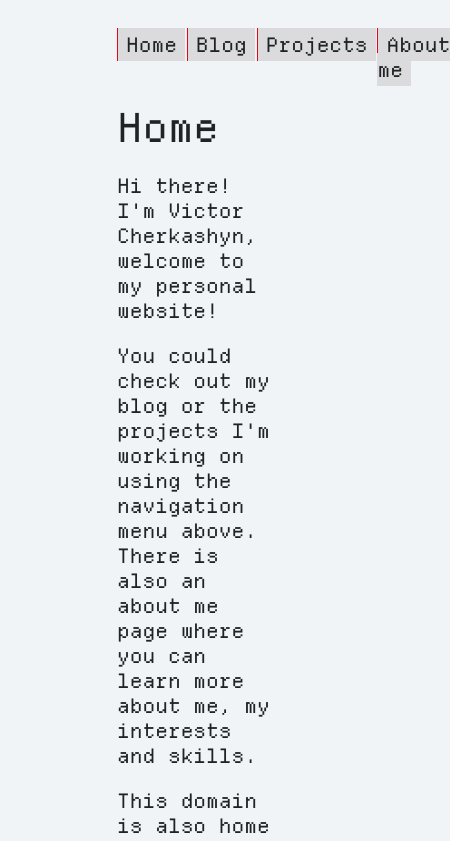
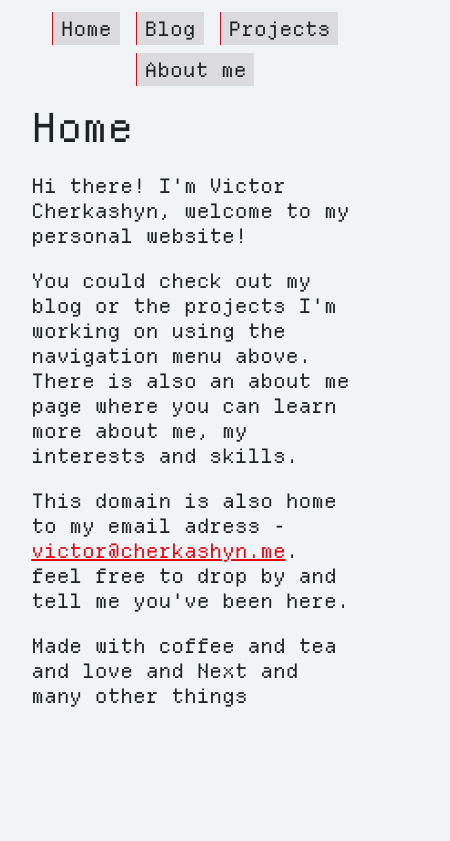
Before and after one commit to verbey/personal-website, a Next.js app: page / in a window 390 px wide. Shown: the top 841 px of the page, 450 px wide, since content can reach past the window. Built offline with nearby package versions, Linux system fonts and the light colour scheme.

Commit message:
Add basic responsiveness

```diff
--- a/src/app/blog/page.module.css
+++ b/src/app/blog/page.module.css
@@ -20,10 +20,12 @@
 .tags {
 	color: var(--accent);
 	display: flex;
+	flex-wrap: wrap;
 	gap: 1svw;
 }
 
 .metadataContainer {
 	display: flex;
-	gap: 1rem;
+	flex-wrap: wrap;
+	gap: 1svw;
 }
--- a/src/app/layout.module.css
+++ b/src/app/layout.module.css
@@ -31,8 +31,10 @@ body {
 
 .navbarElementsContainer {
 	display: flex;
-	gap: 0.5svw;
+	gap: max(16px, 1svw);
 	list-style: none;
+	flex-wrap: wrap;
+	justify-content: center;
 }
 
 .navbarLink {
@@ -52,3 +54,9 @@ body {
 	color: var(--accent);
 	text-decoration: underline;
 }
+
+@media screen and (max-width: 1200px) {
+	html {
+		padding: 16px 8svw;
+	}
+}
```
